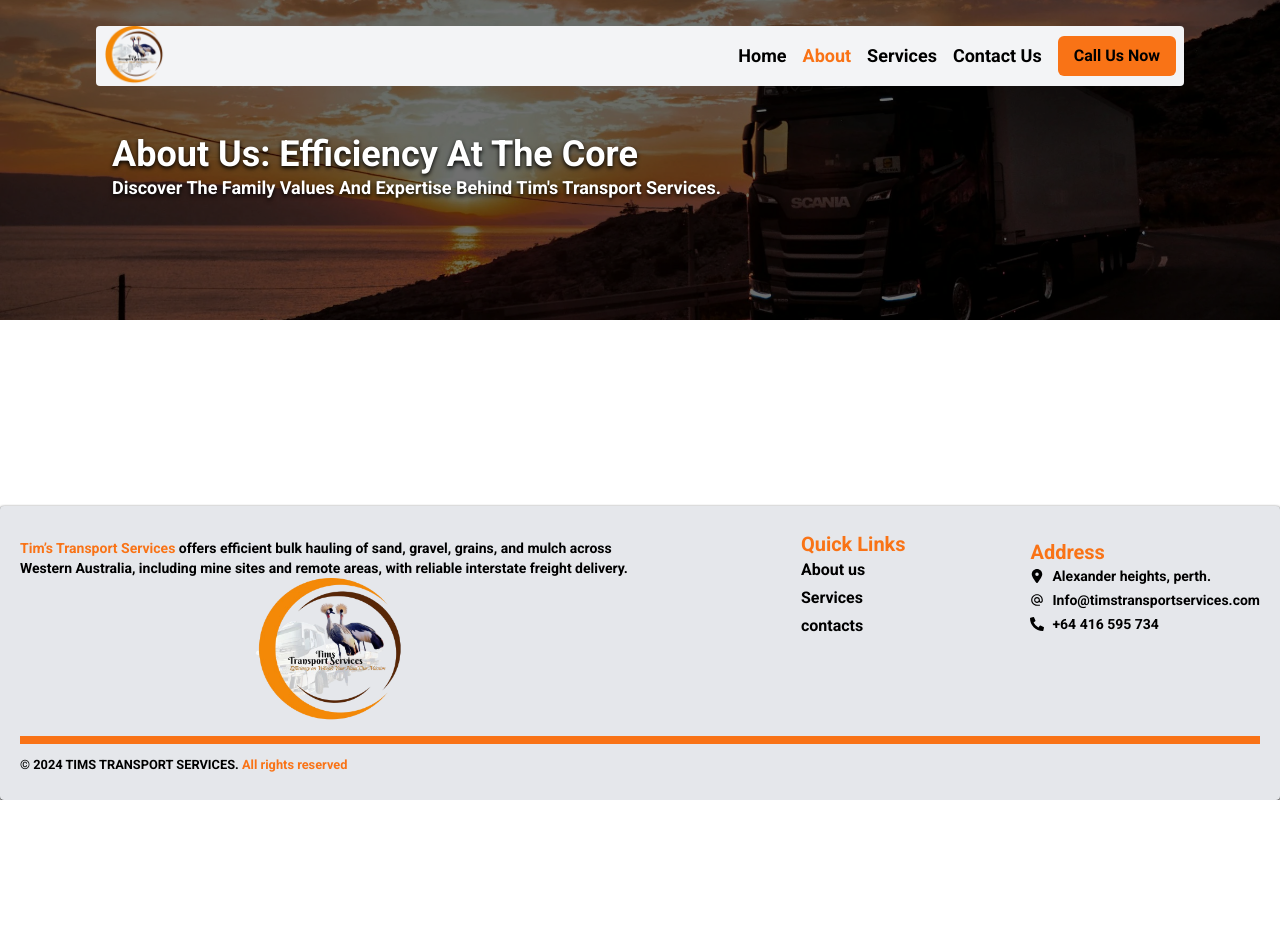
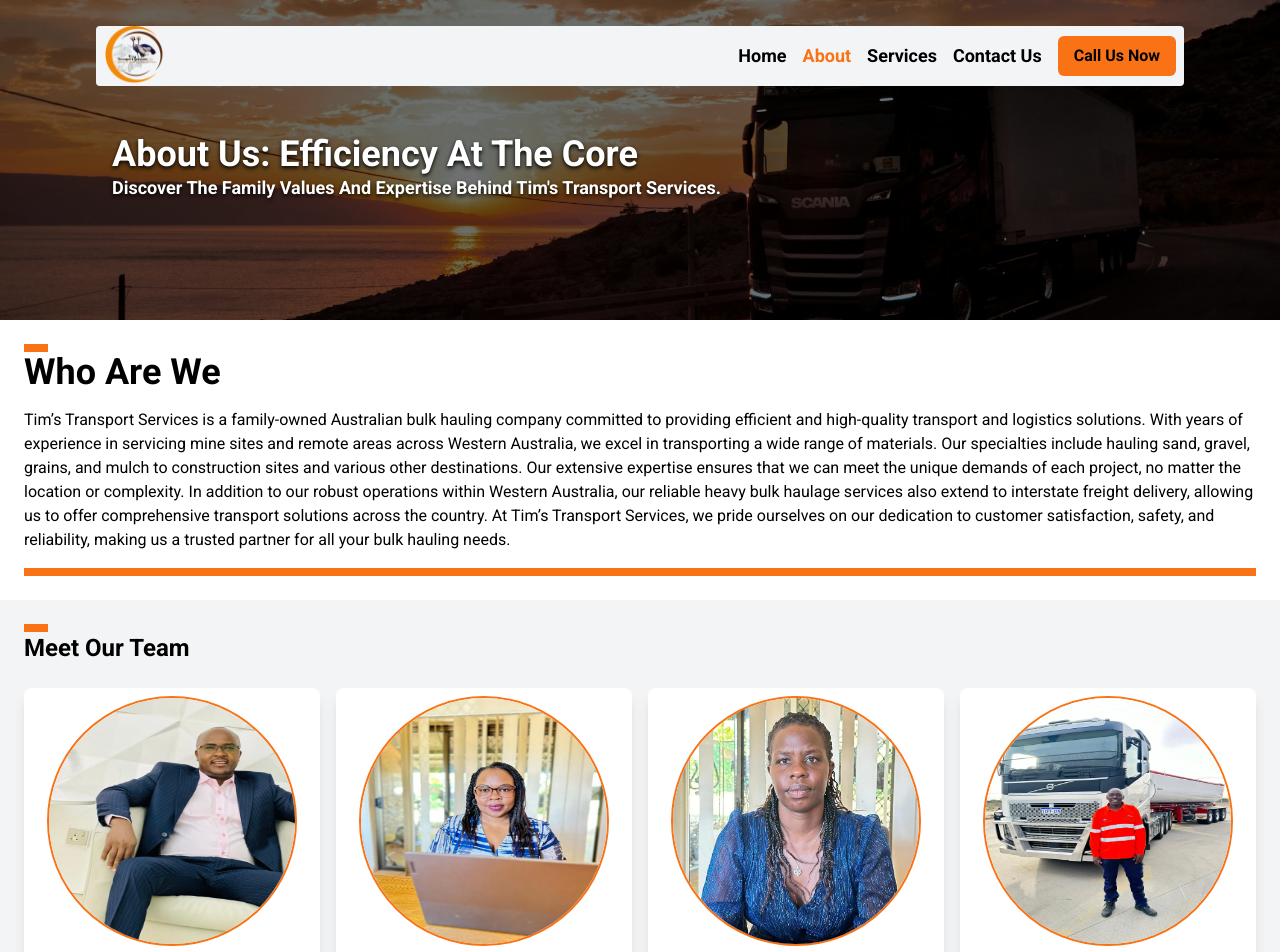
Before and after one commit to saretoduncan/tims-transport-services, a React (Vite) app: page /aboutus in a window 1280 px wide. Shown: the top 952 px of the page. Before the commit the page ends 800 px from the top, so only its background shows below. Built offline with nearby package versions, Linux system fonts and the light colour scheme.

Commit message:
complete meet our team

```diff
--- /dev/null
+++ b/src/components/AboutPageComponents/AboutUsSection.tsx
@@ -0,0 +1,30 @@
+const AboutUsSection = () => {
+  return (
+    <div className="py-6 px-6 space-y-4 lg:container lg:mx-auto xl:w-[1280px]">
+      <div>
+        <div className="h-2 w-6 bg-orange-500"></div>
+        <h3 className="capitalize font-bold  text-4xl ">Who are we</h3>
+      </div>
+
+      <article>
+        Tim’s Transport Services is a family-owned Australian bulk hauling
+        company committed to providing efficient and high-quality transport and
+        logistics solutions. With years of experience in servicing mine sites
+        and remote areas across Western Australia, we excel in transporting a
+        wide range of materials. Our specialties include hauling sand, gravel,
+        grains, and mulch to construction sites and various other destinations.
+        Our extensive expertise ensures that we can meet the unique demands of
+        each project, no matter the location or complexity. In addition to our
+        robust operations within Western Australia, our reliable heavy bulk
+        haulage services also extend to interstate freight delivery, allowing us
+        to offer comprehensive transport solutions across the country. At Tim’s
+        Transport Services, we pride ourselves on our dedication to customer
+        satisfaction, safety, and reliability, making us a trusted partner for
+        all your bulk hauling needs.
+      </article>
+      <div className="bg-orange-500 h-2"></div>
+    </div>
+  );
+};
+
+export default AboutUsSection;
--- /dev/null
+++ b/src/components/AboutPageComponents/OurTeamSection.tsx
@@ -0,0 +1,39 @@
+import boit from "../../assets/boit.webp";
+import rebecca from "../../assets/rebecca_boit.webp";
+import jackcline from "../../assets/jackline_jeruto.webp";
+import sareto from "../../assets/managertrack.webp";
+import TeamComponent from "./TeamComponent";
+const OurTeamSection = () => {
+  return (
+    <div className="p-6 bg-gray-100">
+        <div className="xl:max-w-[1280px] xl:mx-auto">
+
+
+      <section >
+        <div className="h-2 w-6 bg-orange-500"></div>
+        <h3 className="text-2xl font-bold ">Meet Our Team</h3>
+      </section>
+
+      <section className="grid py-6 gap-4 md:grid-cols-2 lg:grid-cols-3 xl:grid-cols-4 ">
+        <TeamComponent imgSrc={boit} name="Timothy K. Boit" title="Founder" />
+        <TeamComponent
+          imgSrc={rebecca}
+          name="Rebecca C. Boit"
+          title="Director"
+        />
+        <TeamComponent
+          imgSrc={jackcline}
+          name="Timothy K. Boit"
+          title="Office Administrator"
+        />
+        <TeamComponent
+          imgSrc={sareto}
+          name="Timothy K. Boit"
+          title="Driver Manager"
+        />
+      </section>
+    </div>  </div>
+  );
+};
+
+export default OurTeamSection;
--- /dev/null
+++ b/src/components/AboutPageComponents/TeamComponent.tsx
@@ -0,0 +1,22 @@
+type teamProp={
+    imgSrc : string;
+    name:string;
+    title:string
+}
+ const TeamComponent:React.FC<teamProp> = ({imgSrc, name,title}) => {
+  return (
+    <figure className=" grid py-2 rounded-lg shadow-lg space-y-2 bg-white">
+      <img
+        src={imgSrc}
+        alt=""
+        className="size-[250px] rounded-full border-2 border-orange-500 justify-self-center"
+      />
+      <figcaption className="text-center">
+        <p className="font-bold">{name}</p>
+        <small className="italic text-gray-500 font-bold">{title}</small>
+      </figcaption>
+    </figure>
+  );
+};
+
+export default TeamComponent;
--- a/src/pages/AboutPage.tsx
+++ b/src/pages/AboutPage.tsx
@@ -1,11 +1,22 @@
+import AboutUsSection from "../components/AboutPageComponents/AboutUsSection";
 import HeroSection from "../components/AboutPageComponents/HeroSection";
+import OurTeamSection from "../components/AboutPageComponents/OurTeamSection";
 
 function AboutPage() {
-  return <div>
-    <section>
-      <HeroSection/>
-    </section>
-  </div>;
+  return (
+    <div>
+      <section>
+        <HeroSection />
+      </section>
+
+      <section>
+        <AboutUsSection />
+      </section>
+      <section>
+        <OurTeamSection/>
+      </section>
+    </div>
+  );
 }
 
 export default AboutPage;
```
Also changed, not shown: src/assets/boit.webp (added).
